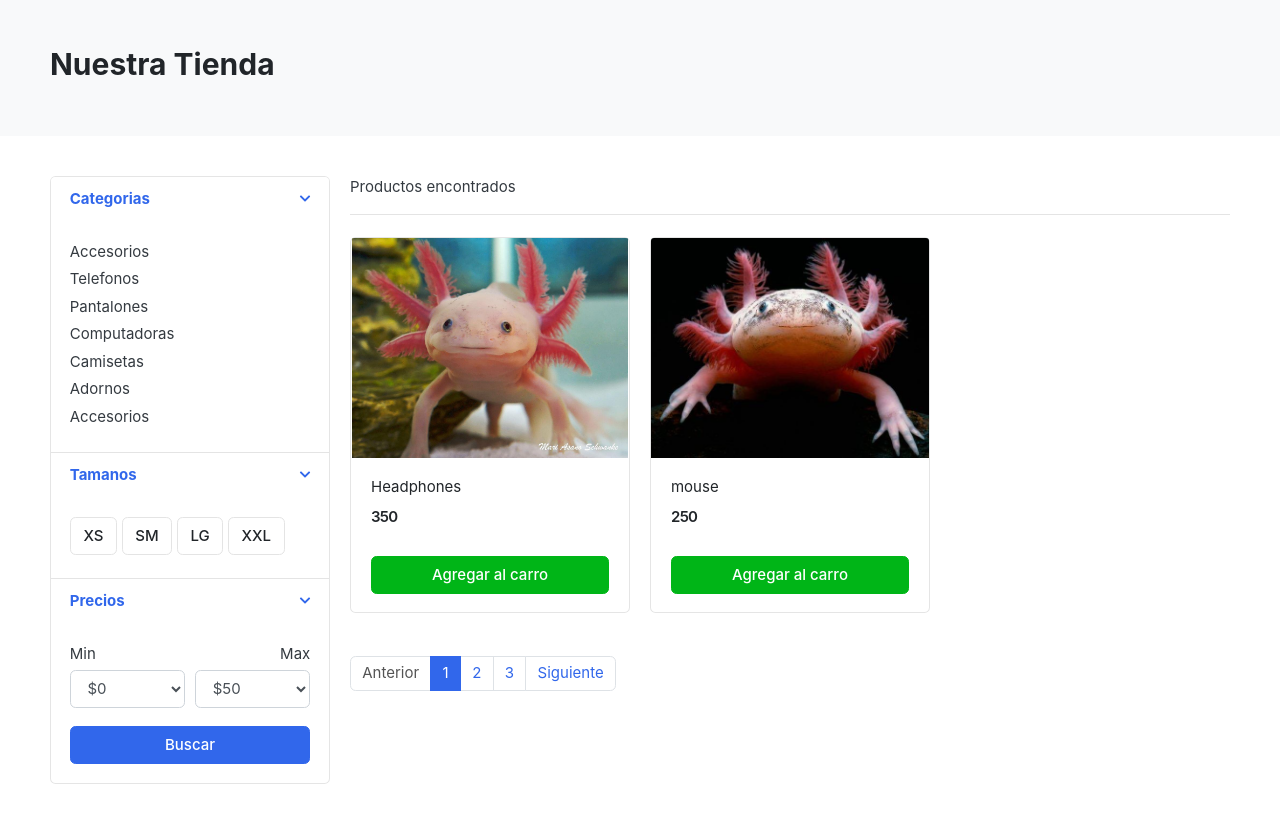
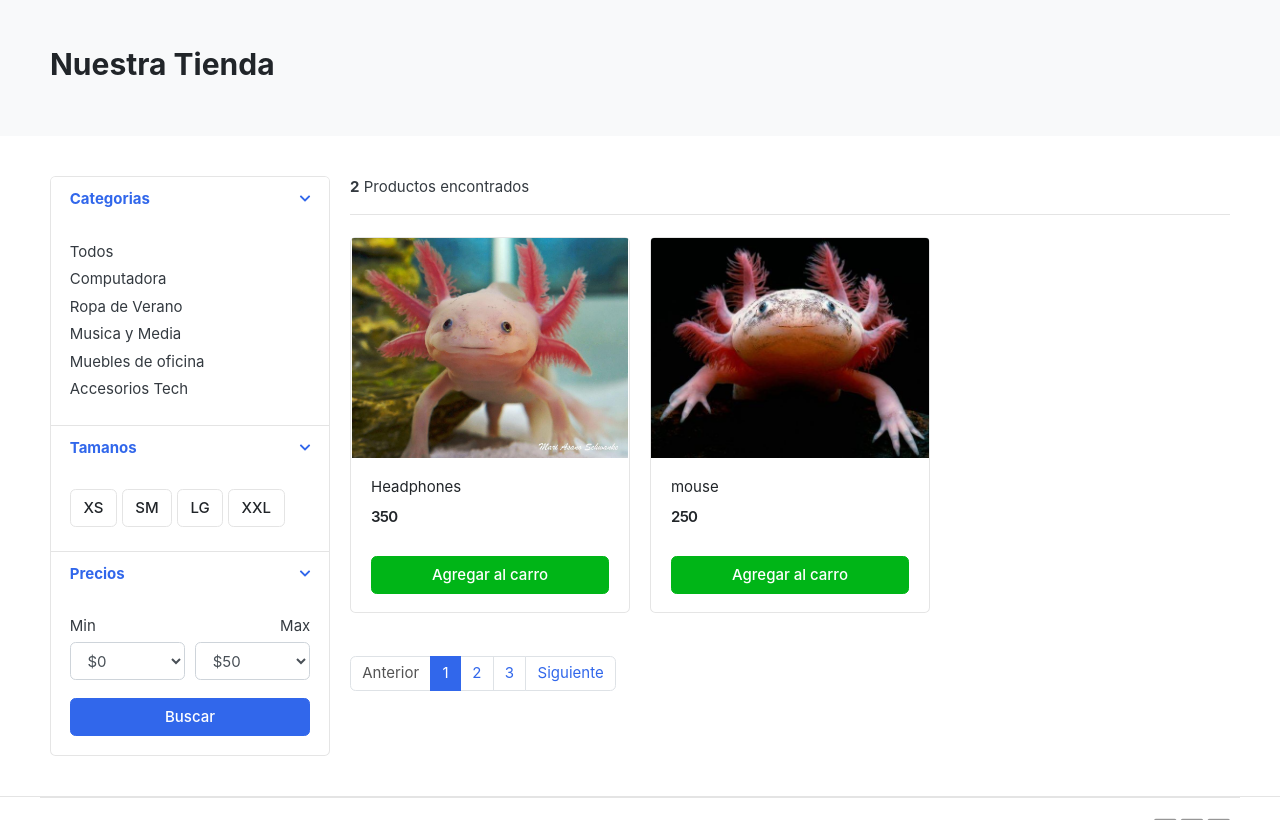
Before and after one commit to Oscar-CR09/ecommerce, a Django app: page /store/ in a window 1280 px wide. Shown: the part 118-938 px from the top of the page. Run offline with Django 5.2, Linux system fonts and the light colour scheme; data comes from the database, SQL or seed files in the repository; some web fonts are replaced.

Commit message:
template store

```diff
--- /dev/null
+++ b/category/context_processors.py
@@ -0,0 +1,7 @@
+from .models import Category
+
+
+def menu_links(request):
+    #links = list(Category.objects.all())
+    links = Category.objects.all()
+    return dict(links=links)
--- a/category/models.py
+++ b/category/models.py
@@ -1,4 +1,5 @@
 from django.db import models
+from django.urls import reverse
 
 
 # Create your models here.
@@ -12,6 +13,10 @@ class Category(models.Model):
         verbose_name='category'
         verbose_name_plural='categories'
 
+    def get_url(self):
+        return reverse('products_by_category',args=[self.slug])
+
+
     def __str__(self):
         #return self.category_name
         return str(self.category_name)
--- a/ecommerce/settings.py
+++ b/ecommerce/settings.py
@@ -66,6 +66,7 @@ TEMPLATES = [
                 'django.template.context_processors.request',
                 'django.contrib.auth.context_processors.auth',
                 'django.contrib.messages.context_processors.messages',
+                'category.context_processors.menu_links', # Add this line
             ],
         },
     },
--- a/templates/includes/navbar.html
+++ b/templates/includes/navbar.html
@@ -38,11 +38,16 @@
                     <i class="fa fa-bars"></i> Categorias
                 </button>
                 <div class="dropdown-menu">
-                    <a class="dropdown-item" href="#">Electronica / Tv, Audio </a>
-                    <a class="dropdown-item" href="#">Auto / Transporte</a>
-                    <a class="dropdown-item" href="#">Ropa Moda / Textiles </a>
-                    <a class="dropdown-item" href="#">Casa & Jardin / Construccion / Luces </a>
-                    <a class="dropdown-item" href="#">Computadoras / Telefonos </a>
+                    <!------inicio de caegoria modificado---------------->
+
+                    <a class="dropdown-item" href="{% url 'store'%}">Todos</a>
+                    {% for category in links %}
+
+                    <a class="dropdown-item" href="{{ category.get_url }}">{{category.category_name}}</a>
+
+                    {% endfor %}
+                    <!------fin de caegoria modificado---------------->
+
                 </div>
             </div>  <!-- category-wrap.// -->
         </div> <!-- col.// -->
--- a/templates/store/store.html
+++ b/templates/store/store.html
@@ -31,13 +31,16 @@
                 <div class="card-body">
 
                     <ul class="list-menu">
-                    <li><a href="#">Accesorios  </a></li>
-                    <li><a href="#">Telefonos </a></li>
-                    <li><a href="#">Pantalones  </a></li>
-                    <li><a href="#">Computadoras </a></li>
-                    <li><a href="#">Camisetas </a></li>
-                    <li><a href="#">Adornos</a></li>
-                    <li><a href="#">Accesorios </a></li>
+                        <!-- inicio de bucle for -->
+
+                    <li><a href="{% url 'store' %}"> Todos  </a></li>
+
+                    {% for category in links %}
+
+                    <li><a href="{{ category.get_url }}">{{category.category_name}} </a></li>
+
+                    {% endfor %} <!-- fin de bucle for -->
+
                     </ul>
 
                 </div> <!-- card-body.// -->
@@ -124,7 +127,7 @@
 
     <header class="border-bottom mb-4 pb-3">
             <div class="form-inline">
-                <span class="mr-md-auto"> <b>{{product.count}}</b> Productos encontrados</span>
+                <span class="mr-md-auto"> <b>{{product_count}}</b> Productos encontrados</span>
 
             </div>
     </header><!-- sect-heading ****************-->
```
